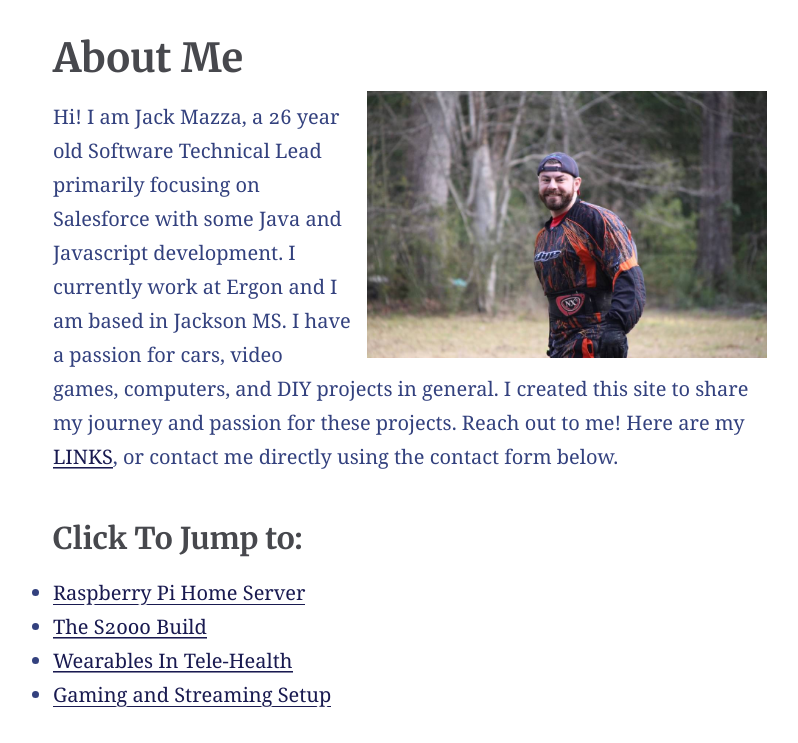
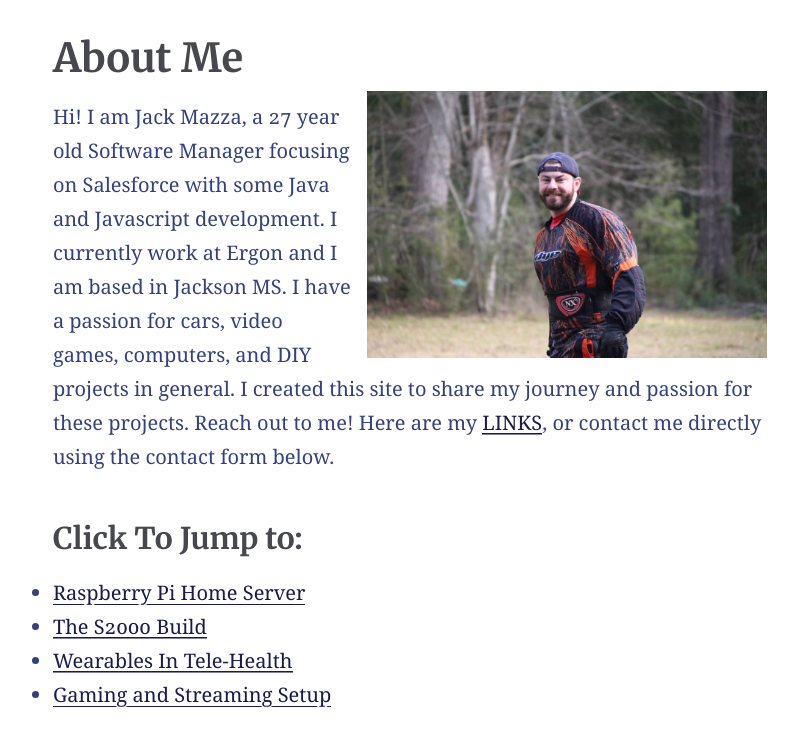
Before and after one commit to jmazza097/jmazza097.github.io, a Jekyll site: the page built from index.md, in a window 1280 px wide and 900 px high, scrolled down 350 px, cut to the strip 157-900 px from the top of the window. Shown: the whole strip, without its empty margins (230-1028 px from the left). Built offline with Jekyll 4.4.1, drawn with Linux system fonts in a browser that asks for light colours.

Commit message:
website updates

```diff
--- a/index.md
+++ b/index.md
@@ -7,7 +7,7 @@ feature_image: "/assets/pictures/PS1_1543.jpg"
 excerpt: "Jack Mazza's blog for posting projects about, his cars, computers, life, and work updates."
 ---
 
-{% include figure.html image="/assets/pictures/img_2_1737324573768.jpg" position="right" width="400" height="600" %} Hi! I am Jack Mazza, a 26 year old Software Technical Lead primarily focusing on Salesforce with some Java and Javascript development. I currently work at Ergon and I am based in Jackson MS. I have a passion for cars, video games, computers, and DIY projects in general. I created this site to share my journey and passion for these projects. Reach out to me! Here are my [LINKS](https://links.jackmazza.xyz/@jackmazza), or contact me directly using the contact form below.
+{% include figure.html image="/assets/pictures/img_2_1737324573768.jpg" position="right" width="400" height="600" %} Hi! I am Jack Mazza, a 27 year old Software Manager focusing on Salesforce with some Java and Javascript development. I currently work at Ergon and I am based in Jackson MS. I have a passion for cars, video games, computers, and DIY projects in general. I created this site to share my journey and passion for these projects. Reach out to me! Here are my [LINKS](https://links.jackmazza.xyz/@jackmazza), or contact me directly using the contact form below.
 
 ### Click To Jump to:
 
```
